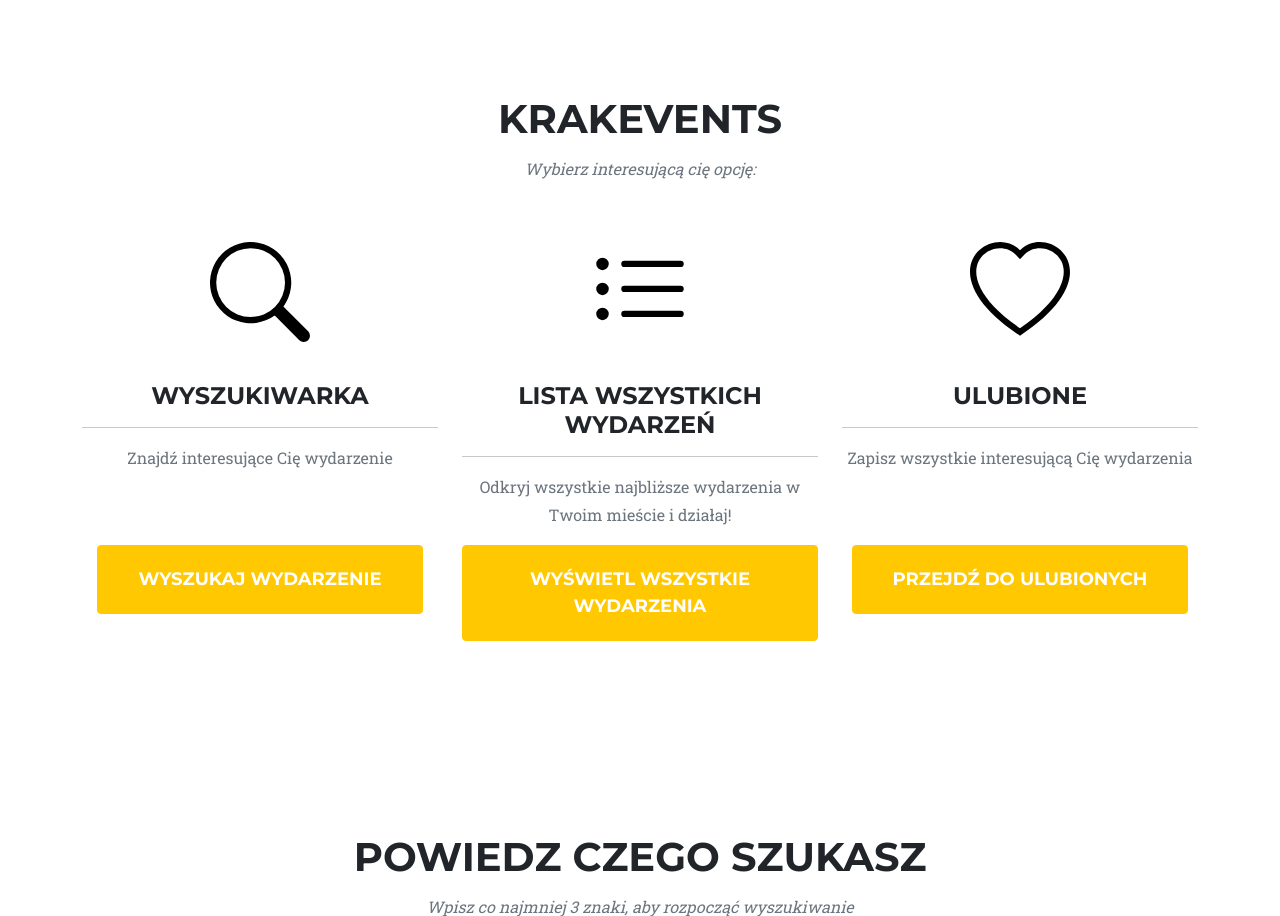
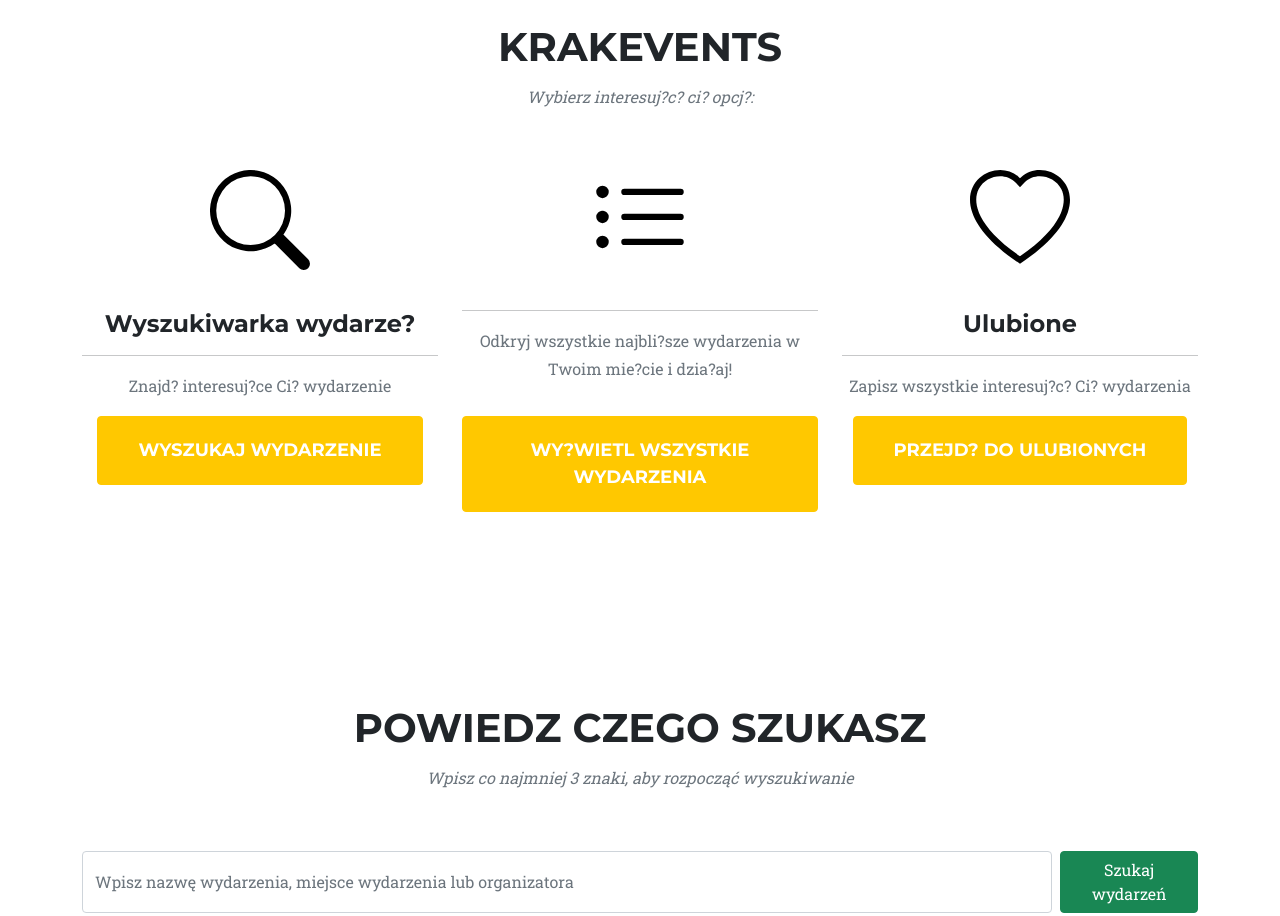
Before and after one commit to MichalZajaczkowski/EventsProject, a Spring Boot app: page / in a window 1280 px wide. Shown: the part 1060-1976 px from the top of the page. Run offline with Spring Boot 4, Linux system fonts and the light colour scheme.

Commit message:
Change plain text to thymeleaf expresions and add translations

```diff
--- a/src/main/resources/messages.properties
+++ b/src/main/resources/messages.properties
@@ -1,19 +1,19 @@
-home.title=Welcome
+home.title=Welcome to the KrakEvents app!
 home.desc=Find your event today!
 menu.about=About
 menu.events=Events
-menu.searchBar=Search Bar
+menu.searchBar=Search bar
 menu.favorites=Favorites
 menu.login=Log in
-home.button.start=Tell me more!
-home.event.tittle=Cultural events
-home.event.tittle.desc=How can we help You?
+home.button.start=Find out more
+home.event.tittle=KrakEvents
+home.event.tittle.desc=Choose the option you are interested in:
 home.event.section.searchEngine=Events search engine
-home.event.section.searchEngine.desc=Do you know what you want, but can't find it? Do not waste any more time on fruitless search! Try our search engine now!
+home.event.section.searchEngine.desc=Find the event that interests you
 home.event.section.searchEngine.button=Search event
 home.event.section.allEventsList=All events list
-home.event.section.allEventsList.desc=Have no idea what's currently happening around town? Do not be left behind! Discover all the upcoming events and get to the action!
+home.event.section.allEventsList.desc=Discover all the upcoming events in your city and act!
 home.event.section.allEventsList.button=Show all events
 home.event.section.favorites=Favorites
-home.event.section.favorites.desc=If you are HUGE cultural fan and need a place to save your many events, this is the right place.
+home.event.section.favorites.desc=Save all the events that interest you
 home.event.section.favorites.button=Go to favorites
--- a/src/main/resources/messages_en.properties
+++ b/src/main/resources/messages_en.properties
@@ -1,19 +1,19 @@
-home.title=Welcome
+home.title=Welcome to the KrakEvents app!
 home.desc=Find your event today!
 menu.about=About
 menu.events=Events
 menu.searchBar=Search bar
 menu.favorites=Favorites
 menu.login=Log in
-home.button.start=Tell me more!
-home.event.tittle=Cultural events
-home.event.tittle.desc=How can we help You?
+home.button.start=Find out more
+home.event.tittle=KrakEvents
+home.event.tittle.desc=Choose the option you are interested in:
 home.event.section.searchEngine=Events search engine
-home.event.section.searchEngine.desc=Do you know what you want, but can't find it? Do not waste any more time on fruitless search! Try our search engine now!
+home.event.section.searchEngine.desc=Find the event that interests you
 home.event.section.searchEngine.button=Search event
 home.event.section.allEventsList=All events list
-home.event.section.allEventsList.desc=Have no idea what's currently happening around town? Do not be left behind! Discover all the upcoming events and get to the action!
+home.event.section.allEventsList.desc=Discover all the upcoming events in your city and act!
 home.event.section.allEventsList.button=Show all events
 home.event.section.favorites=Favorites
-home.event.section.favorites.desc=If you are HUGE cultural fan and need a place to save your many events, this is the right place.
+home.event.section.favorites.desc=Save all the events that interest you
 home.event.section.favorites.button=Go to favorites
--- a/src/main/resources/messages_pl.properties
+++ b/src/main/resources/messages_pl.properties
@@ -1,19 +1,19 @@
-home.title=Witam
-home.desc=Znajdź swoje wydarzenie już dziś!
+home.title=Witaj w aplikacji KrakEvents!
+home.desc=Znajd? swoje wydarzenie ju? dzi? !
 menu.about=O nas
 menu.events=Wydarzenia
 menu.searchBar=Wyszukiwarka
 menu.favorites=Ulubione
-menu.login=Zaloguj się
-home.button.start=Zaczynajmy!
-home.event.tittle=Wydarzenia kulturalne
-home.event.tittle.desc=W czym możemy Ci pomóc?
-home.event.section.searchEngine=Wyszukiwarka wydarzeń
-home.event.section.searchEngine.desc=Wiesz czego chcesz, ale nie możesz tego znaleźć? Nie trać więcej czasu na bezowocne poszukiwania! Już teraz wypróbuj naszą wyszukiwarkę!
+menu.login=Zaloguj si?
+home.button.start=Dowiedz si? wi?cej
+home.event.tittle=KrakEvents
+home.event.tittle.desc=Wybierz interesuj?c? ci? opcj?:
+home.event.section.searchEngine=Wyszukiwarka wydarze?
+home.event.section.searchEngine.desc=Znajd? interesuj?ce Ci? wydarzenie
 home.event.section.searchEngine.button=Wyszukaj wydarzenie
-home.event.section.allEventsList=Lista wszystkich wydarzeń
-home.event.section.allEventsList.desc=Nie masz pojęcia, co aktualnie dzieje się na mieście? Nie zostawaj w tyle! Odkryj wszystkie najbliższe wydarzenia i działaj!
-home.event.section.allEventsList.button=Wyświetl wszystkie wydarzenia
+home.event.section.allEventsList=Lista wszystkich wydarze?
+home.event.section.allEventsList.desc=Odkryj wszystkie najbli?sze wydarzenia w Twoim mie?cie i dzia?aj!
+home.event.section.allEventsList.button=Wy?wietl wszystkie wydarzenia
 home.event.section.favorites=Ulubione
-home.event.section.favorites.desc=Jeśli jesteś MEGA kulturalny i potrzebujesz miejsca, gdzie zapiszesz swoje liczne wydarzenia, to to jest właśnie TO miejsce!
-home.event.section.favorites.button=Przejdź do ulubonych
+home.event.section.favorites.desc=Zapisz wszystkie interesuj?c? Ci? wydarzenia
+home.event.section.favorites.button=Przejd? do ulubionych
--- a/src/main/resources/templates/index.html
+++ b/src/main/resources/templates/index.html
@@ -53,15 +60,10 @@
 <!-- Masthead-->
 <header class="masthead text-dark">
     <div class="container">
-        <div class="masthead-subheading ">Witaj w aplikacji KrakEvents!</div>
-        <div class="masthead-heading text-uppercase"><br>
-            Znajdź swoje wydarzenie już dziś!
-        </div>
+        <div class="masthead-subheading " th:text="#{home.title}"></div>
+        <div class="masthead-heading text-uppercase" th:text="#{home.desc}"><br></div>
         <br><br><br><br><br><br><br>
-
-        <a class="btn btn-primary btn-xl text-dark text-uppercase border-2 border-dark" href="#events">Dowiedz się
-            więcej</a>
-    </div>
+        <a class="btn btn-primary btn-xl text-dark text-uppercase border-2 border-dark" href="#events" th:text="#{home.button.start}"></a></div>
 </header>
 
 
@@ -69,38 +71,38 @@
 <section class="page-section" id="events">
     <div class="container">
         <div class="text-center">
-            <h2 class="section-heading text-uppercase">KrakEvents </h2>
-            <h3 class="section-subheading text-muted">Wybierz interesującą cię opcję:</h3>
+            <h2 class="section-heading text-uppercase" th:text="#{home.event.tittle}"></h2>
+            <h3 class="section-subheading text-muted" th:text="#{home.event.tittle.desc}"></h3>
         </div>
         <div class="row text-center">
             <div class="col-md-4">
                 <img src="../static/images/img/icons/search.svg" class="mb-4" width="100" height="100">
-                <h4 class="my-3">WYSZUKIWARKA</h4>
+                <h4 class="my-3" th:text="#{home.event.section.searchEngine}"></h4>
                 <hr class="my-3">
-                <p class="text-muted">Znajdź interesujące Cię wydarzenie<br></p>
+                <p class="text-muted" th:text="#{home.event.section.searchEngine.desc}"><br></p>
             </div>
             <div class="col-md-4">
                 <img src="../static/images/img/icons/list-ul.svg" class="mb-4" width="100" height="100">
-                <h4 class="my-3">LISTA WSZYSTKICH WYDARZEŃ</h4>
+                <h4 class="my-3" th:textarea="#{home.event.section.allEventsList}"></h4>
                 <hr class="my-3">
-                <p class="text-muted">Odkryj wszystkie najbliższe wydarzenia w Twoim mieście i działaj! <br></p>
+                <p class="text-muted" th:text="#{home.event.section.allEventsList.desc}"><br></p>
             </div>
             <div class="col-md-4">
                 <img src="../static/images/img/icons/heart.svg" class="mb-4" width="100" height="100">
-                <h4 class="my-3">ULUBIONE</h4>
+                <h4 class="my-3" th:text="#{home.event.section.favorites}"></h4>
                 <hr class="my-3">
-                <p class="text-muted">Zapisz wszystkie interesującą Cię wydarzenia</p>
+                <p class="text-muted" th:text="#{home.event.section.favorites.desc}"></p>
             </div>
         </div>
         <div class="row text-center">
             <div class="col-md-4">
-                <a class="btn btn-primary btn-xl text-uppercase" href="#searchBar">WYSZUKAJ WYDARZENIE</a>
+                <a class="btn btn-primary btn-xl text-uppercase" href="#searchBar" th:text="#{home.event.section.searchEngine.button}"></a>
             </div>
             <div class="col-md-4">
-                <a class="btn btn-primary btn-xl text-uppercase" href="/events">WYŚWIETL WSZYSTKIE WYDARZENIA</a>
+                <a class="btn btn-primary btn-xl text-uppercase" href="/events"th:text="#{home.event.section.allEventsList.button}"></a>
             </div>
             <div class="col-md-4">
-                <a class="btn btn-primary btn-xl text-uppercase" href="/favorites">PRZEJDŹ DO ULUBIONYCH</a>
+                <a class="btn btn-primary btn-xl text-uppercase" href="/favorites"th:text="#{home.event.section.favorites.button}"></a>
             </div>
         </div>
     </div>
@@ -168,7 +170,12 @@
 
 
 <!-- Bootstrap core JS-->
-<script src="https://cdn.jsdelivr.net/npm/bootstrap@5.0.1/dist/js/bootstrap.bundle.min.js"></script>
+<script src="https://cdn.jsdelivr.net/npm/@popperjs/core@2.9.2/dist/umd/popper.min.js"
+        integrity="sha384-IQsoLXl5PILFhosVNubq5LC7Qb9DXgDA9i+tQ8Zj3iwWAwPtgFTxbJ8NT4GN1R8p"
+        crossorigin="anonymous"></script>
+<script src="https://cdn.jsdelivr.net/npm/bootstrap@5.0.1/dist/js/bootstrap.min.js"
+        integrity="sha384-Atwg2Pkwv9vp0ygtn1JAojH0nYbwNJLPhwyoVbhoPwBhjQPR5VtM2+xf0Uwh9KtT"
+        crossorigin="anonymous"></script>
 <!-- Core theme JS-->
 <script src="../static/js/scripts.js"></script>
 </body>
```
Also changed, not shown: other parts of src/main/resources/templates/index.html (+20 -13 lines).
